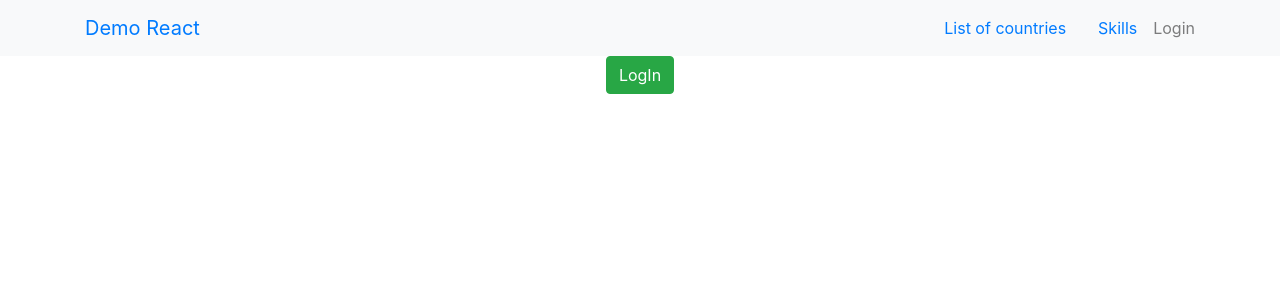
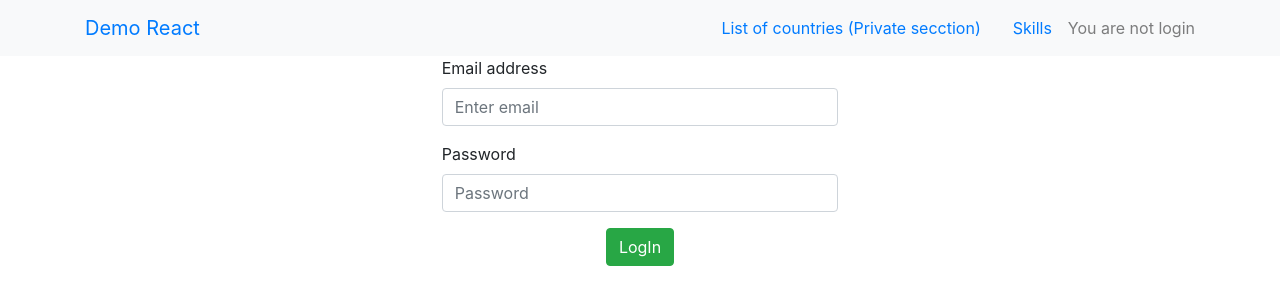
Before and after one commit to fabianib102/Personal-Repo, a React (Create React App) app in the folder my-personal-app/: page /login in a window 1280 px wide. Shown: the top 304 px of the page. Built offline with nearby package versions, Linux system fonts and the light colour scheme.

Commit message:
add login form

```diff
--- a/my-personal-app/src/Components/DetailCountry/DetailCountry.js
+++ b/my-personal-app/src/Components/DetailCountry/DetailCountry.js
@@ -26,8 +26,8 @@ function DetailCountry() {
 
   const borderComponent = (borders) => {
     return borders && borders.length > 0
-      ? borders.map((country) => (
-          <Badge bg="info" pill>
+      ? borders.map((country, i) => (
+          <Badge bg="info" pill key={i}>
             {country}
           </Badge>
         ))
@@ -37,8 +37,8 @@ function DetailCountry() {
 
   const currenciesComponent = (currencies) => {
     return currencies && currencies.length > 0
-      ? currencies.map((currency) => (
-        <li className="list-group-item d-flex justify-content-between align-items-start">
+      ? currencies.map((currency, i) => (
+        <li className="list-group-item d-flex justify-content-between align-items-start" key={i}>
           <div className="ms-2 me-auto">
             <div className="fw-bold">Name: {currency.name}</div>
           </div>
@@ -51,7 +51,7 @@ function DetailCountry() {
   return (
     <div>
       <Container fluid>
-        <div class="row">
+        <div className="row">
           <div className="col-1">
             <Link to={`/`} variant="outline-primary" className="btn btn-primary btn-sm">
               Back
--- a/my-personal-app/src/Components/Fetch/Fetch.js
+++ b/my-personal-app/src/Components/Fetch/Fetch.js
@@ -75,7 +75,7 @@ const Fetch = () => {
               paginationPerPage={20}
             />
           </Col>
-          <Col xs={5}>I have to write a description here</Col>
+          <Col xs={5}>In this section, I get the list of countries to displaying with DataTable package that handles all features a table has, also I use axios package with a service class to works retreiving data</Col>
         </Row>
       </Container>
     </div>
--- a/my-personal-app/src/Components/Header/Header.js
+++ b/my-personal-app/src/Components/Header/Header.js
@@ -13,10 +13,10 @@ function Header() {
         <Navbar.Brand><Link to="/">Demo React</Link></Navbar.Brand>
         <Navbar.Toggle aria-controls="basic-navbar-nav" />
         <Navbar.Collapse id="basic-navbar-nav" className="justify-content-end">
-            <Link className="nav-link" to="/">List of countries</Link>
+            <Link className="nav-link" to="/">List of countries (Private secction)</Link>
             <Link className="nav-link" to="/skills">Skills</Link>
             <Navbar.Text>
-              {auth.userData ? `Welcome: ${auth.userData.userName}` : 'Login'}
+              {auth.userData ? `Welcome: ${auth.userData.userName}` : 'You are not login'}
             </Navbar.Text>
         </Navbar.Collapse>
       </Container>
--- a/my-personal-app/src/Components/Login/Login.js
+++ b/my-personal-app/src/Components/Login/Login.js
@@ -1,22 +1,33 @@
-import React from 'react';
-import { Container, Button } from "react-bootstrap";
-import { useHistory } from 'react-router-dom';
-import useAuth from '../../auth/useAuth';
+import React, { useState } from "react";
+import { Container, Button, Form } from "react-bootstrap";
+import { useHistory } from "react-router-dom";
+import useAuth from "../../auth/useAuth";
+import '../../assets/css/Login.scss'
 
 function Login() {
-
   const auth = useAuth();
   const history = useHistory();
+  const [email, setEmail] = useState('');
 
   const handleLogin = () => {
-    auth.login({userName: "fabianib102", otherField: "otro"});
-    history.push("/")
-  }
+    auth.login({ userName: email, otherField: "otro" });
+    history.push("/");
+  };
 
   return (
     <div>
-      <Container className="justify-content-md-center col-4">
-        <Button variant="success" onClick={handleLogin}>LogIn</Button>
+      <Container className="col-4">
+        <Form.Group className="mb-3 label-txt-login">
+          <Form.Label>Email address</Form.Label>
+          <Form.Control onChange={e => setEmail(e.target.value)} type="email" placeholder="Enter email" />
+        </Form.Group>
+        <Form.Group className="mb-3 label-txt-login">
+          <Form.Label>Password</Form.Label>
+          <Form.Control type="password" placeholder="Password" />
+        </Form.Group>
+        <Button variant="success" onClick={handleLogin}>
+          LogIn
+        </Button>
       </Container>
     </div>
   );
--- /dev/null
+++ b/my-personal-app/src/assets/css/Login.scss
@@ -0,0 +1,3 @@
+.label-txt-login {
+  text-align: left;
+}
--- a/my-personal-app/src/assets/utils/Constants.js
+++ b/my-personal-app/src/assets/utils/Constants.js
@@ -1,4 +1,4 @@
 const URL = "https://restcountries.eu/rest/v2/all";
 
 
-export default { URL}
+export default { URL }
```
Also changed, not shown: 1 other file (tests, documents, lock files or other folders).
